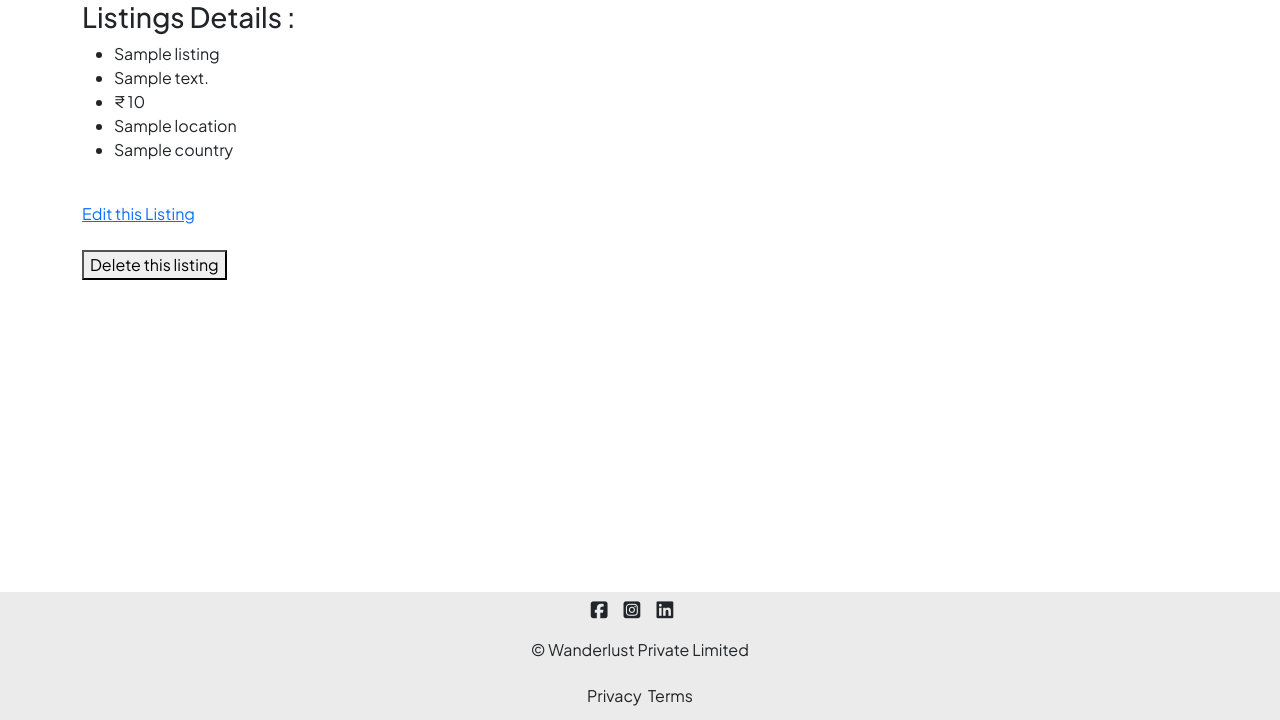
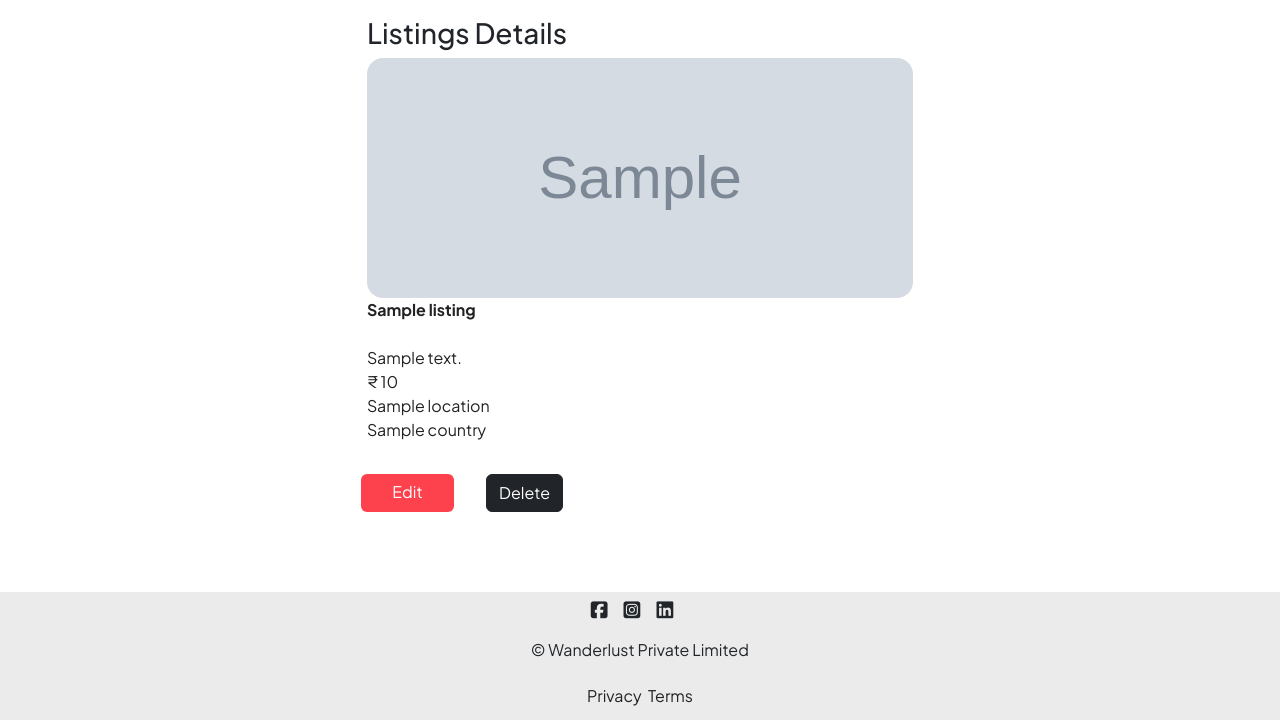
Before and after one commit to rashid-alii/wanderlust, a Node server app: template views/listings/show.ejs in a window 1280 px wide. Shown: the part 80-800 px from the top of the page. Run offline with Node 20, Linux system fonts and the light colour scheme; the template is opened without the code that fills it: most values are stand-ins (such as "Sample title", 1, 10 or a date in 2020); grey boxes marked "Sample" are stand-in pictures; some libraries are stand-ins or nearby versions.

Commit message:
Update show.ejs

```diff
--- a/views/listings/show.ejs
+++ b/views/listings/show.ejs
@@ -1,17 +1,31 @@
 <% layout("/layouts/boilerplate") %>
-<body>
-    <h3>Listings Details : </h3>
-    <ul>
-        <li><%= listing.title %></li>
-        <li><%= listing.description %></li>
-        <li> &#8377 <%= listing.price.toLocaleString("en-IN") %></li>
-        <li><%= listing.location %></li>
-        <li><%= listing.country %></li>
-    </ul>
-    <br>
-    <a href="/listings/<%= listing._id %>/edit">Edit this Listing</a>
-    <br><br>
-    <form method="post" action="/listings/<%= listing._id %>?_method=DELETE">
-        <button>Delete this listing</button>
-    </form>
-</body>
+    <div class="row mt-3">
+        <div class="col-8 offset-3">
+
+            <h3>Listings Details</h3>
+        </div>
+        <div class="card col-6 offset-3 show-card">
+            <img src="<%= listing.image %>" class="card-img-top show-img" alt="listing_image">
+
+            <div class="card-body">
+                <p class="card-text">
+
+                       <b><%= listing.title %></b>
+                            </br> <br>
+                            <%= listing.description %> <br>
+                                &#8377 <%= listing.price.toLocaleString("en-IN") %> <br>
+                                    <%= listing.location %> <br>
+                                        <%= listing.country %>
+                </p>
+            </div>
+        </div>
+
+        <br>
+        <div class="btns">
+            <a href="/listings/<%= listing._id %>/edit" class="btn btn-dark col-1 offset-3 edit-btn">Edit</a>
+
+            <form method="post" action="/listings/<%= listing._id %>?_method=DELETE">
+                <button class="btn btn-dark offset-5">Delete</button>
+            </form>
+        </div>
+    </div>
```
